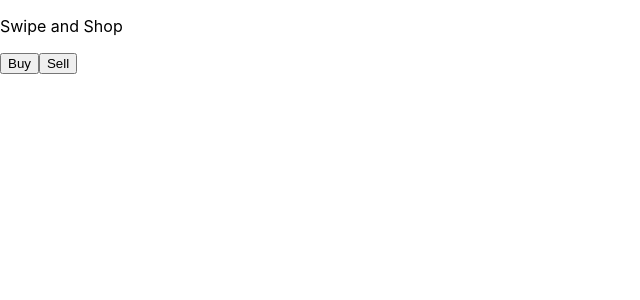
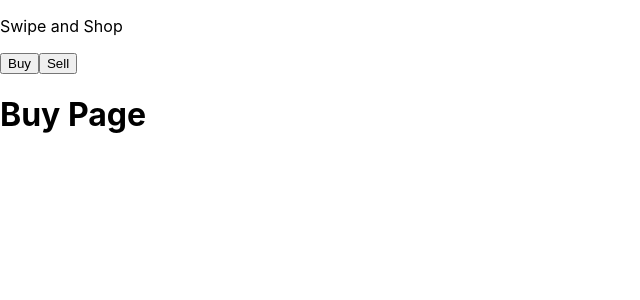
Before and after one commit to GarethWoodman/swipe_and_shop, a React (Create React App) app in the folder client/: page / in a window 1280 px wide. Shown: the top 300 px of the page, without its empty margins (0-640 px from the left). Built offline with nearby package versions, Linux system fonts and the light colour scheme.

Commit message:
Adds message for buy page

```diff
--- a/client/src/App.js
+++ b/client/src/App.js
@@ -1,5 +1,6 @@
 import React, { Component } from "react";
 import Sell from "./components/sell.jsx";
+import Buy from "./components/buy.jsx";
 
 class App extends Component {
   state = {
@@ -23,6 +24,7 @@ class App extends Component {
           Sell
         </button>
 
+        {this.state.currentPage === "Buy" && <Buy />}
         {this.state.currentPage === "Sell" && <Sell />}
       </div>
     );
--- /dev/null
+++ b/client/src/components/buy.jsx
@@ -0,0 +1,9 @@
+import React, { Component } from "react";
+
+class Buy extends Component {
+  render() {
+    return <h1>Buy Page</h1>;
+  }
+}
+
+export default Buy;
```
Also changed, not shown: 1 other file (tests, documents, lock files or other folders).
